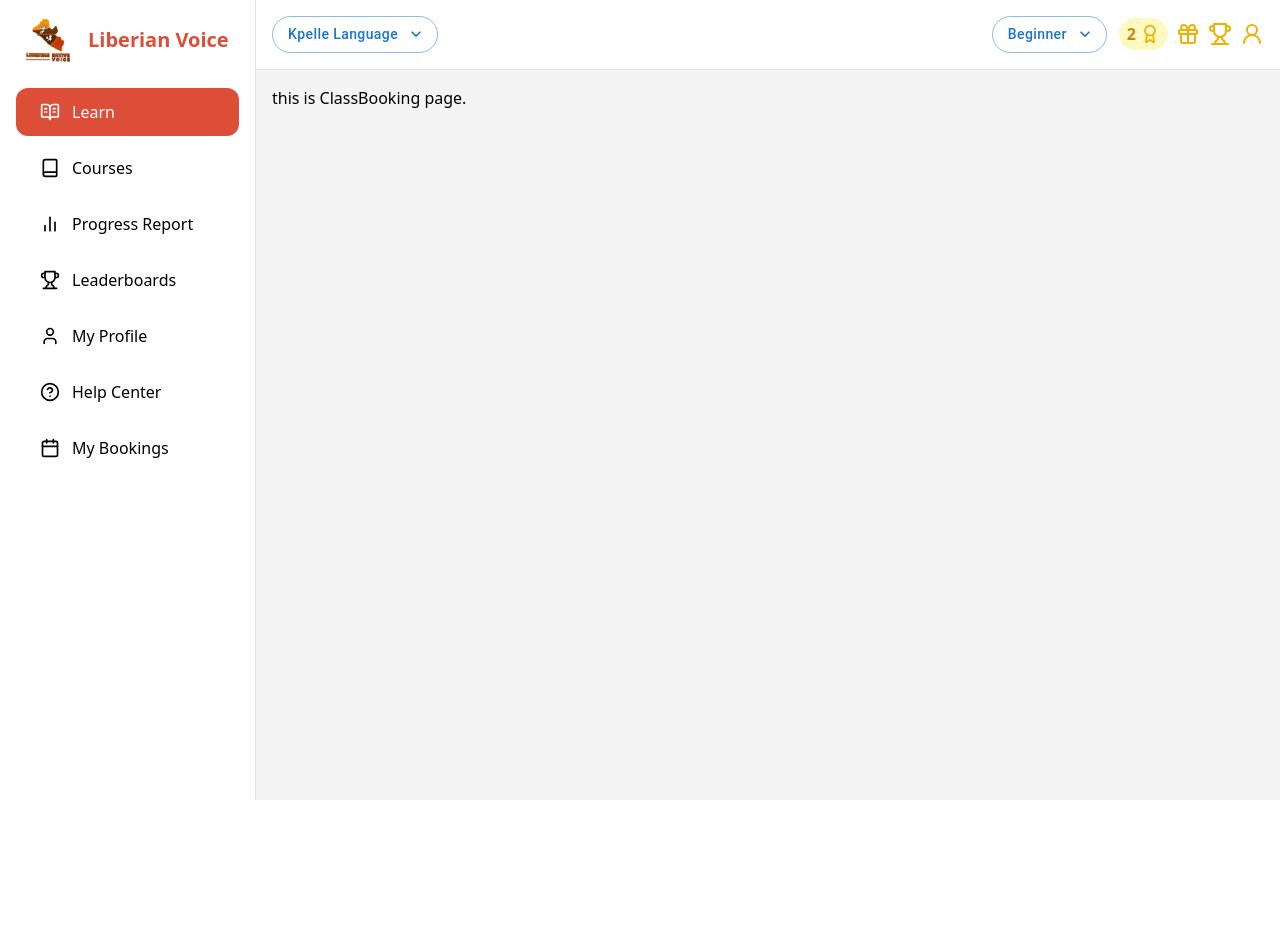
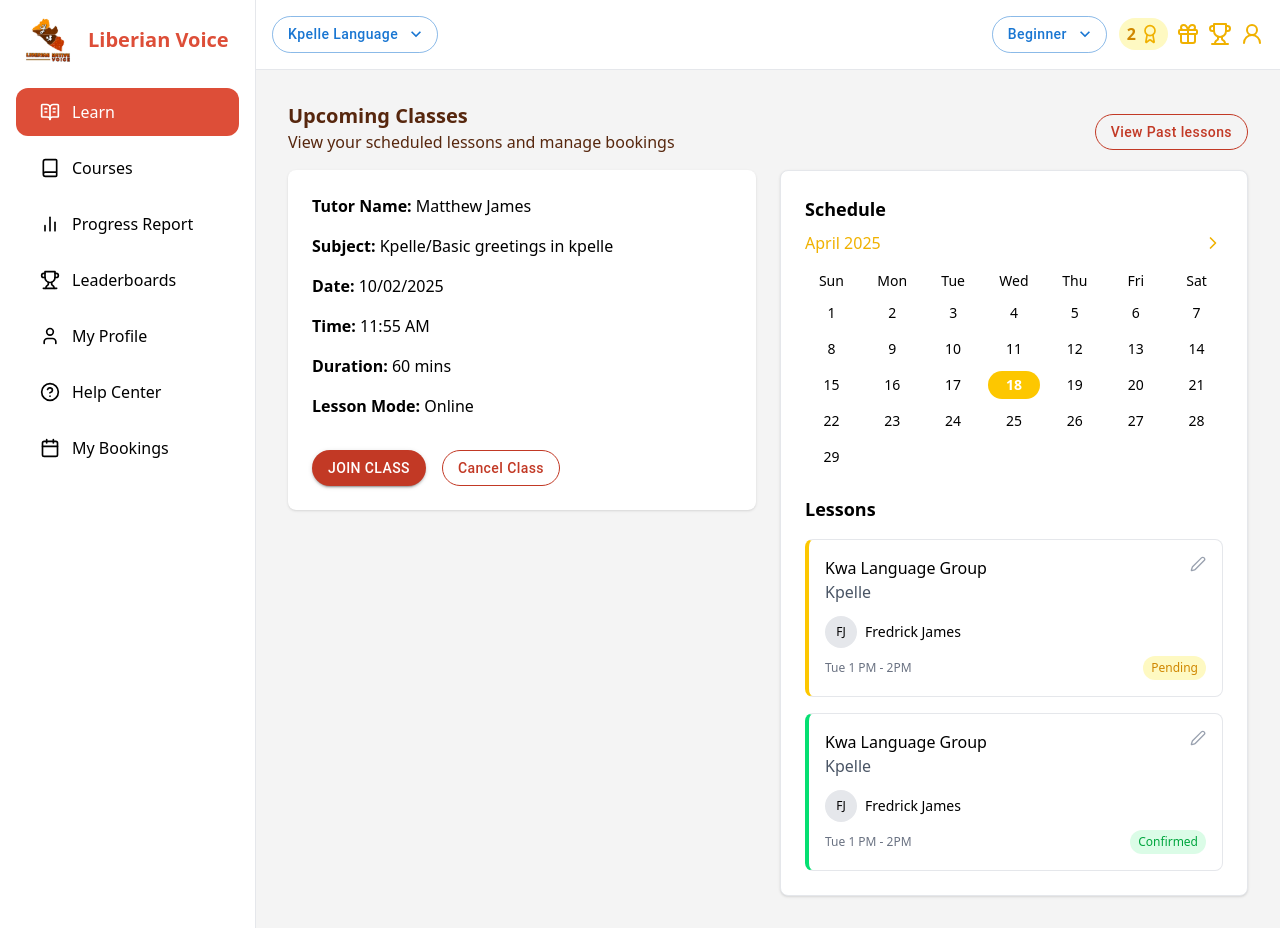
Before and after one commit to terter21002/kpelle-language-platform, a React (Vite) app in the folder frontend/: page /class/booking in a window 1280 px wide. Before the commit the page ends 800 px from the top, so only its background shows below. Built offline with nearby package versions, Linux system fonts and the light colour scheme.

Commit message:
feat(frontend): class booking page

```diff
--- a/frontend/src/pages/class/ClassBooking.jsx
+++ b/frontend/src/pages/class/ClassBooking.jsx
@@ -1,5 +1,226 @@
-const ClassBooking = () => {
-  return <dev>this is ClassBooking page.</dev>;
-};
+import { useState } from "react";
+import { ChevronRight, Edit2 } from "lucide-react";
+import { Button } from "@mui/material";
+import { useNavigate } from "react-router-dom";
 
-export default ClassBooking;
+export default function UpcomingClasses() {
+  const [currentMonth, setCurrentMonth] = useState("April 2025");
+  const [selectedDate, setSelectedDate] = useState(18);
+  const navigate = useNavigate();
+
+  // Sample class details
+  const classDetails = {
+    tutorName: "Matthew James",
+    subject: "Kpelle/Basic greetings in kpelle",
+    date: "10/02/2025",
+    time: "11:55 AM",
+    duration: "60 mins",
+    mode: "Online",
+  };
+
+  // Sample calendar data
+  const calendarDays = [
+    { day: "Sun", dates: [1, 8, 15, 22, 29] },
+    { day: "Mon", dates: [2, 9, 16, 23] },
+    { day: "Tue", dates: [3, 10, 17, 24] },
+    { day: "Wed", dates: [4, 11, 18, 25] },
+    { day: "Thu", dates: [5, 12, 19, 26] },
+    { day: "Fri", dates: [6, 13, 20, 27] },
+    { day: "Sat", dates: [7, 14, 21, 28] },
+  ];
+
+  // Sample lessons
+  const lessons = [
+    {
+      id: "1",
+      group: "Kwa Language Group",
+      language: "Kpelle",
+      tutor: "Fredrick James",
+      time: "Tue 1 PM - 2PM",
+      status: "pending",
+    },
+    {
+      id: "2",
+      group: "Kwa Language Group",
+      language: "Kpelle",
+      tutor: "Fredrick James",
+      time: "Tue 1 PM - 2PM",
+      status: "confirmed",
+    },
+  ];
+
+  return (
+    <div className="container mx-auto p-4">
+      <div className="flex flex-col md:flex-row justify-between mb-4">
+        <div>
+          <h1 className="text-xl font-bold text-[#57270E]">Upcoming Classes</h1>
+          <p className="text-[#57270E]">
+            View your scheduled lessons and manage bookings
+          </p>
+        </div>
+        <div className="pt-3">
+          <Button
+            variant="outlined"
+            sx={{
+              color: "#C23925",
+              borderColor: "#C23925",
+              borderRadius: "999px",
+              textTransform: "none",
+            }}
+            onClick={() => navigate("/class/booking/past-lesson")}
+          >
+            View Past lessons
+          </Button>
+        </div>
+      </div>
+
+      <div className="grid grid-cols-1 md:grid-cols-2 gap-6">
+        {/* Class Details Card */}
+        <div>
+          <div className="bg-white border-[#D9D9D9] rounded-lg p-6 shadow">
+            <div className="space-y-4">
+              <div>
+                <span className="font-semibold">Tutor Name:</span>{" "}
+                {classDetails.tutorName}
+              </div>
+              <div>
+                <span className="font-semibold">Subject:</span>{" "}
+                {classDetails.subject}
+              </div>
+              <div>
+                <span className="font-semibold">Date:</span> {classDetails.date}
+              </div>
+              <div>
+                <span className="font-semibold">Time:</span> {classDetails.time}
+              </div>
+              <div>
+                <span className="font-semibold">Duration:</span>{" "}
+                {classDetails.duration}
+              </div>
+              <div>
+                <span className="font-semibold">Lesson Mode:</span>{" "}
+                {classDetails.mode}
+              </div>
+
+              <div className="flex space-x-4 pt-4 gap-4">
+                <Button
+                  variant="contained"
+                  style={{
+                    backgroundColor: "#C23925",
+                    color: "#fff",
+                    borderRadius: "999px",
+                  }}
+                  sx={{ ":hover": { backgroundColor: "#8A3523" } }}
+                >
+                  Join Class
+                </Button>
+                <Button
+                  variant="outlined"
+                  sx={{
+                    color: "#C23925",
+                    borderColor: "#C23925",
+                    borderRadius: "999px",
+                    textTransform: "none",
+                  }}
+                >
+                  Cancel Class
+                </Button>
+              </div>
+            </div>
+          </div>
+        </div>
+
+        {/* Calendar and Lessons */}
+        <div className="bg-white rounded-lg border p-6 shadow">
+          <div className="mb-6">
+            <h2 className="text-lg font-semibold mb-2">Schedule</h2>
+            <div className="flex justify-between items-center mb-4">
+              <span className="text-yellow-500 font-medium">
+                {currentMonth}
+              </span>
+              <ChevronRight
+                onClick={() => setCurrentMonth("April 2025")}
+                className="h-5 w-5 text-yellow-500 cursor-pointer"
+              />
+            </div>
+
+            {/* Calendar */}
+            <div className="grid grid-cols-7 gap-2">
+              {/* Day headers */}
+              {calendarDays.map((col) => (
+                <div key={col.day} className="text-center text-sm font-medium">
+                  {col.day}
+                </div>
+              ))}
+
+              {/* Calendar dates */}
+              {calendarDays.map((col) => (
+                <div key={`dates-${col.day}`} className="flex flex-col gap-2">
+                  {col.dates.map((date) => (
+                    <div
+                      key={`${col.day}-${date}`}
+                      className={`text-center p-1 rounded-full text-sm cursor-pointer
+                        ${
+                          date === selectedDate
+                            ? "bg-yellow-400 text-white font-bold"
+                            : "hover:bg-gray-100"
+                        }`}
+                      onClick={() => setSelectedDate(date)}
+                    >
+                      {date}
+                    </div>
+                  ))}
+                </div>
+              ))}
+            </div>
+          </div>
+
+          {/* Lessons */}
+          <div>
+            <h2 className="text-lg font-semibold mb-4">Lessons</h2>
+            <div className="space-y-4">
+              {lessons.map((lesson) => (
+                <div
+                  key={lesson.id}
+                  className={`border rounded-lg p-4 relative
+                    ${
+                      lesson.status === "pending"
+                        ? "border-l-4 border-l-yellow-400"
+                        : "border-l-4 border-l-green-400"
+                    }`}
+                >
+                  <div className="absolute right-4 top-4">
+                    <Edit2 className="h-4 w-4 text-gray-400" />
+                  </div>
+                  <div className="font-medium">{lesson.group}</div>
+                  <div className="text-gray-600">{lesson.language}</div>
+
+                  <div className="flex items-center mt-3">
+                    <div className="w-8 h-8 rounded-full bg-gray-200 flex items-center justify-center mr-2">
+                      <span className="text-xs font-medium">FJ</span>
+                    </div>
+                    <div className="text-sm">{lesson.tutor}</div>
+                  </div>
+
+                  <div className="flex justify-between items-center mt-2">
+                    <div className="text-xs text-gray-500">{lesson.time}</div>
+                    <div
+                      className={`text-xs px-2 py-1 rounded-full
+                        ${
+                          lesson.status === "pending"
+                            ? "bg-yellow-100 text-yellow-600"
+                            : "bg-green-100 text-green-600"
+                        }`}
+                    >
+                      {lesson.status === "pending" ? "Pending" : "Confirmed"}
+                    </div>
+                  </div>
+                </div>
+              ))}
+            </div>
+          </div>
+        </div>
+      </div>
+    </div>
+  );
+}
```
